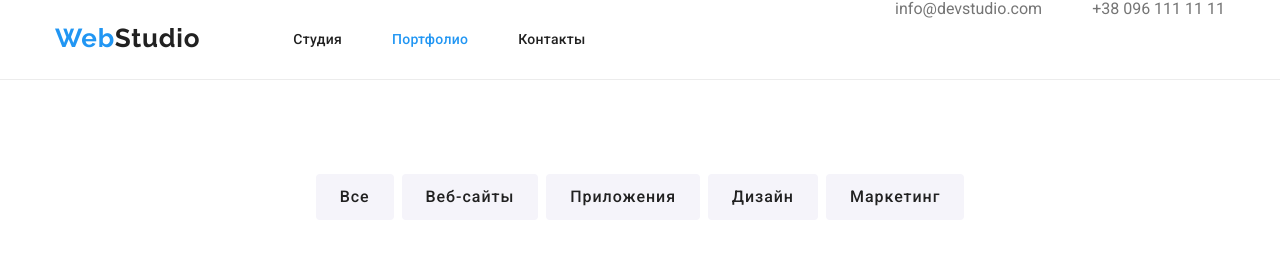
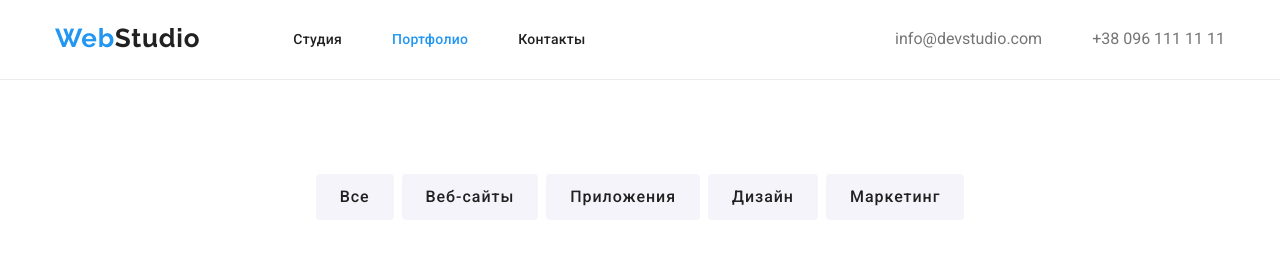
Before and after one commit to ParavoZ17/hw-03, a plain HTML site: page portfolio.html in a window 1280 px wide. Shown: the top 254 px of the page. Drawn offline with nearby package versions, Linux system fonts and the light colour scheme.

Commit message:
Finished

```diff
--- a/css/styles.css
+++ b/css/styles.css
@@ -120,6 +120,12 @@ justify-content: center}
 }
 .link.current {
     color: var(--akcent-text-color);}
+
+.tilibom {
+        display: flex;
+        justify-content: space-between;
+        align-items: center;
+    }
 
 /* -------------------------------- hero main------------------------------------- */
 
@@ -392,7 +398,3 @@ margin-right: auto;}
     border-right: 1px solid #EEEEEE;
     border-bottom: 1px solid #EEEEEE; */
 }
-.tilibom{
-    display: flex;
-   ;
-}
```
Also changed, not shown: index.html (+3 -3 lines).
